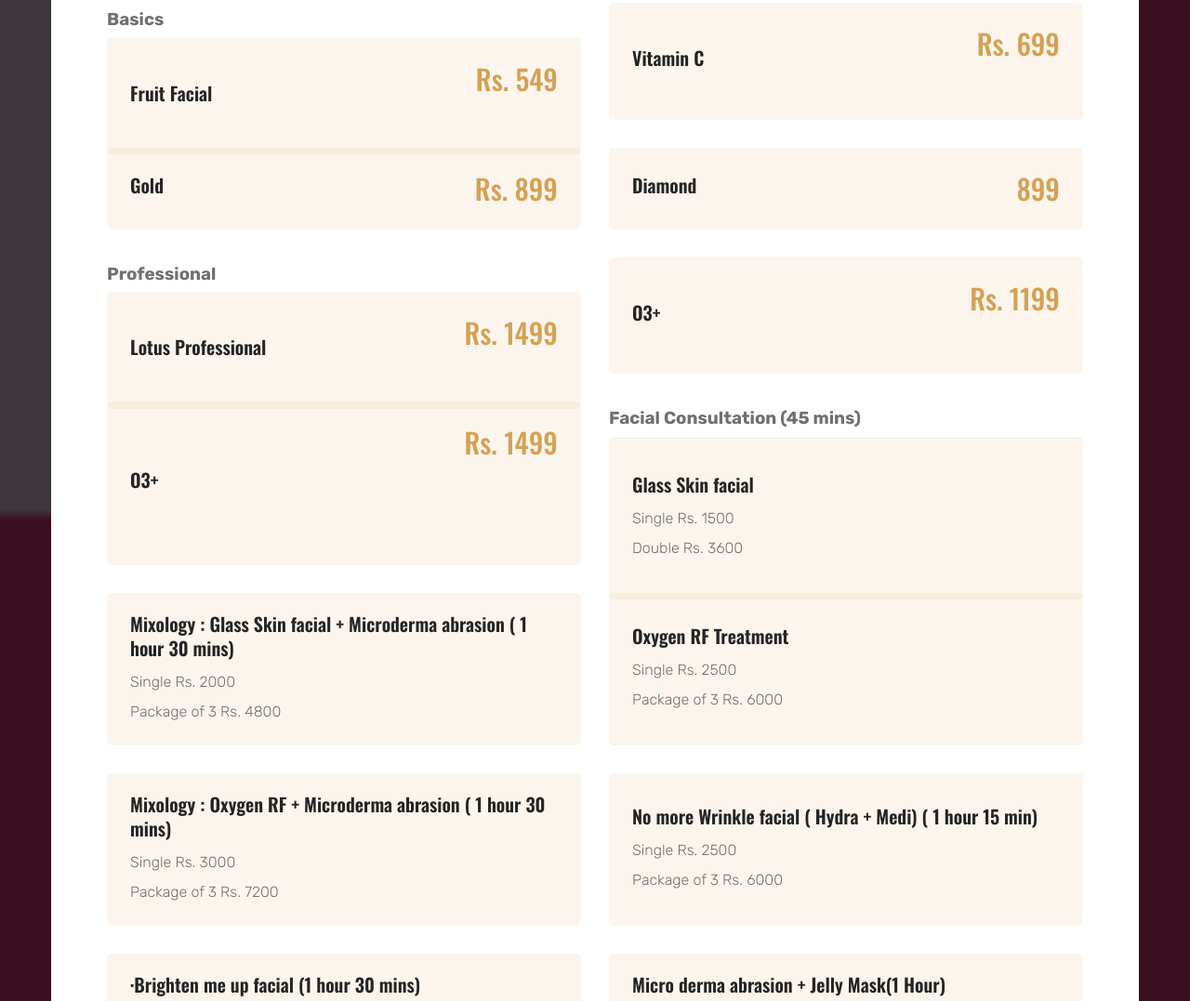
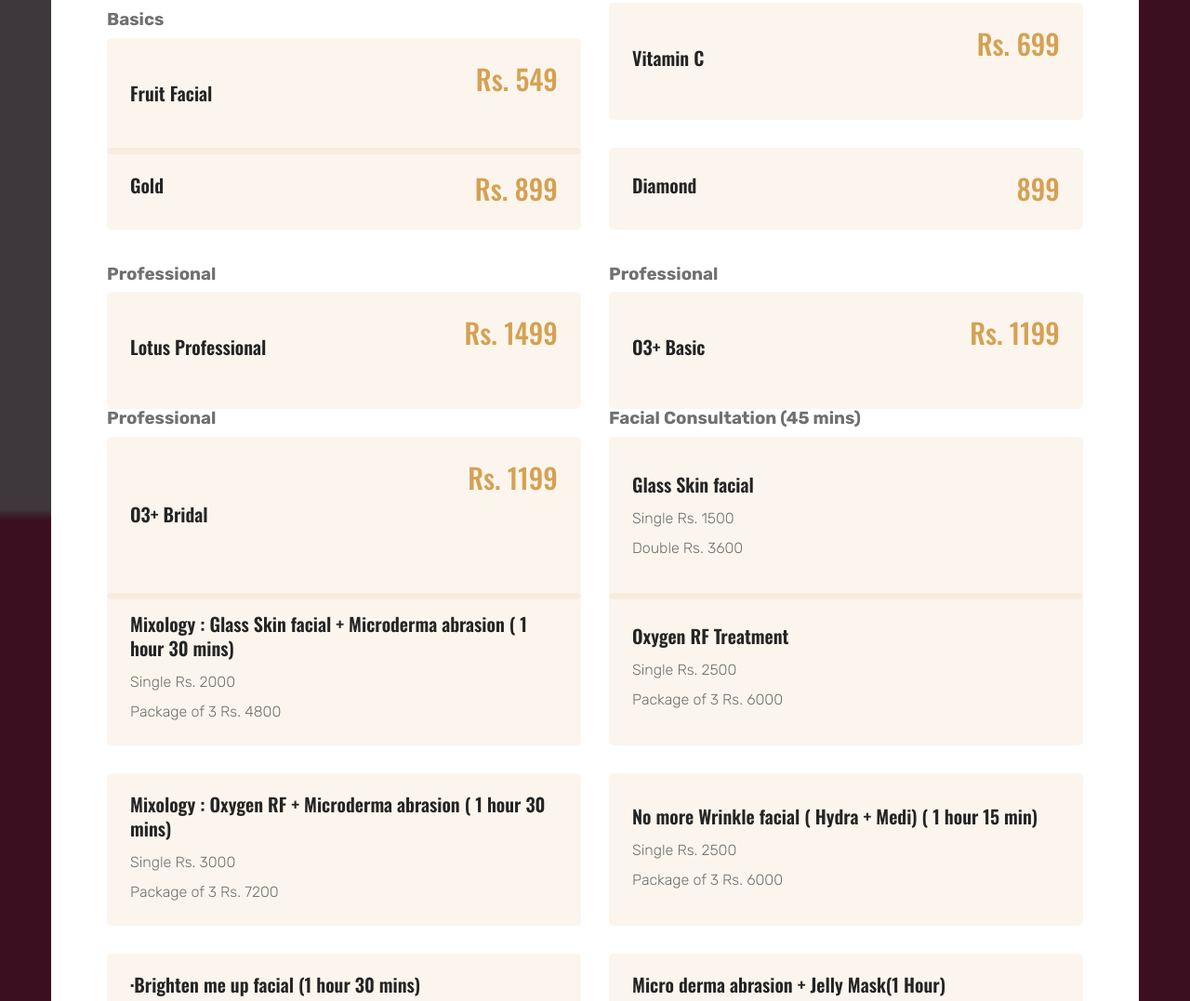
Before and after one commit to Namrata7Asati7/Apsara, a plain HTML site: page index.html in a window 1280 px wide. Shown: the part 3900-4977 px from the top of the page at 93% size. Drawn offline with nearby package versions, Linux system fonts and the light colour scheme.

Commit message:
Apsara Beauty Salon

```diff
--- a/index.html
+++ b/index.html
@@ -960,6 +960,7 @@
 
 
               <li data-filter="Facials">
+                <h3>Professional</h3>
                 <div class="pricing-card">
 
                   <!-- <figure class="card-banner img-holder" style="--width: 90; --height: 90;">
@@ -968,18 +969,19 @@
                   </figure> -->
 
                   <div class="wrapper">
-                    <h3 class="h3 card-title">O3+</h3>
-
-                    <p class="card-text"></p>
-                  </div>
-
-                  <data class="card-price" value="1199">Rs. 1199</data>
+                    <h3 class="h3 card-title">O3+ Basic</h3>
+
+                    <p class="card-text"></p>
+                  </div>
+
+                  <data class="card-price" value="1499">Rs. 1199</data>
 
                 </div>
               </li>
 
 
               <li data-filter="Facials">
+                <h3>Professional</h3>
                 <div class="pricing-card">
 
                   <!-- <figure class="card-banner img-holder" style="--width: 90; --height: 90;">
@@ -988,12 +990,12 @@
                   </figure> -->
 
                   <div class="wrapper">
-                    <h3 class="h3 card-title">O3+</h3>
-
-                    <p class="card-text"></p>
-                  </div>
-
-                  <data class="card-price" value="1499">Rs. 1499</data>
+                    <h3 class="h3 card-title">O3+ Bridal</h3>
+
+                    <p class="card-text"></p>
+                  </div>
+
+                  <data class="card-price" value="1499">Rs. 1199</data>
 
                 </div>
               </li>
```
Also changed, not shown: favicon.svg.
